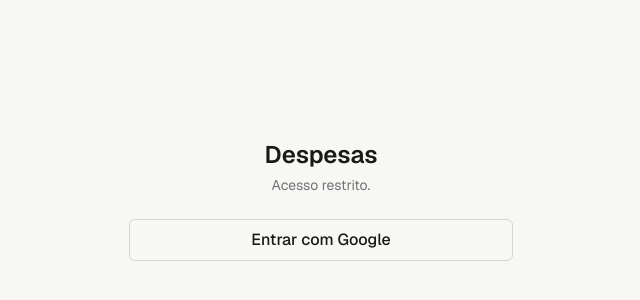
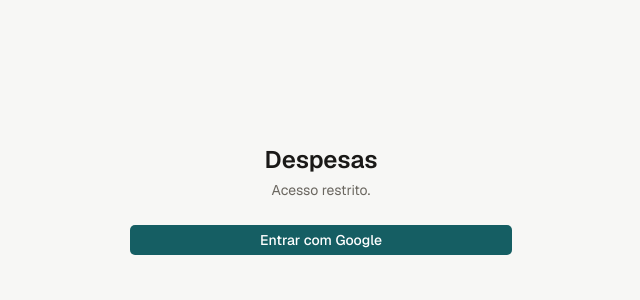
Before and after one commit to marcoshocampos/lancardespesas, a Next.js app: page /entrar in a window 1280 px wide. Shown: the part 200-500 px from the top of the page, without its empty margins (319-959 px from the left). Built offline with nearby package versions, Linux system fonts and the light colour scheme.

Commit message:
Veste a tela de entrada com a linguagem visual nova
Troca as cores literais (neutral-500, neutral-300) pelos tokens da casa
e o button cru pelo Button do shadcn com peso de acao primaria, sem
mexer na logica de signIn.

```diff
--- a/src/app/(auth)/entrar/page.tsx
+++ b/src/app/(auth)/entrar/page.tsx
@@ -1,3 +1,4 @@
+import { Button } from '@/components/ui/button';
 import { signIn } from '@/server/auth';
 
 export default function Entrar() {
@@ -6,7 +7,7 @@
       <div className="w-full max-w-sm space-y-6 text-center">
         <div>
           <h1 className="text-2xl font-semibold">Despesas</h1>
-          <p className="mt-1 text-sm text-neutral-500">Acesso restrito.</p>
+          <p className="mt-1 text-sm text-tinta-fraca">Acesso restrito.</p>
         </div>
         <form
           action={async () => {
@@ -14,12 +15,9 @@
             await signIn('google', { redirectTo: '/despesas' });
           }}
         >
-          <button
-            type="submit"
-            className="w-full rounded-md border border-neutral-300 px-4 py-2 font-medium hover:bg-neutral-50"
-          >
+          <Button type="submit" className="w-full">
             Entrar com Google
-          </button>
+          </Button>
         </form>
       </div>
     </main>
```
